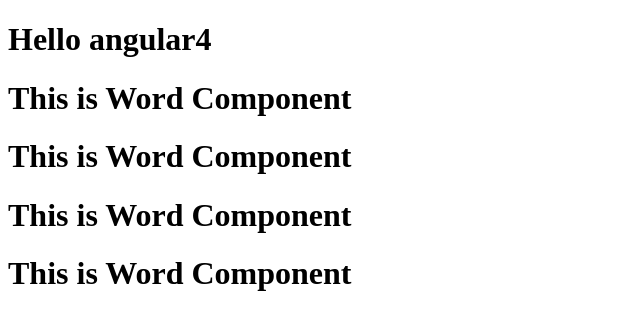
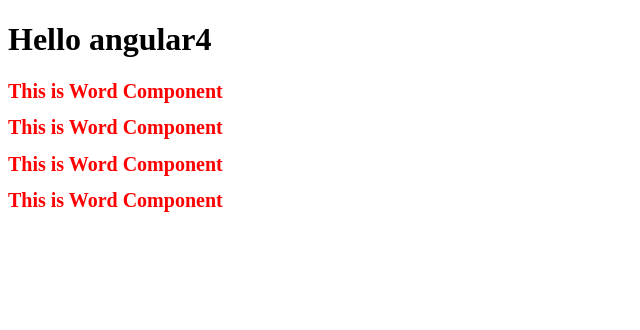
Before and after one commit to NguyenThienDong/angular4, an Angular app: page / in a window 1280 px wide. Shown: the top 330 px of the page, without its empty margins (0-640 px from the left). Built offline with nearby package versions, Linux system fonts and the light colour scheme.

Commit message:
bai 5:  su dung 1 so component decorators

```diff
--- /dev/null
+++ b/src/app/word.component.css
@@ -0,0 +1,4 @@
+h1 {
+    color: red;
+    font-size: 20px;
+}
--- /dev/null
+++ b/src/app/word.component.html
@@ -0,0 +1 @@
+<h1>This is Word Component</h1>
--- a/src/app/word.component.ts
+++ b/src/app/word.component.ts
@@ -2,7 +2,14 @@ import { Component } from "@angular/core";
 
 @Component({
     selector: 'app-word',
-    template: '<h1>This is Word Component</h1>'
+    // template: '<h1>This is Word Component</h1>',
+    templateUrl: './word.component.html',
+    // styles: [`
+    //     h1 {
+    //         color: red;
+    //     }
+    // `],
+    styleUrls: ['./word.component.css']
 })
 
 export class WordComponent {}
```
